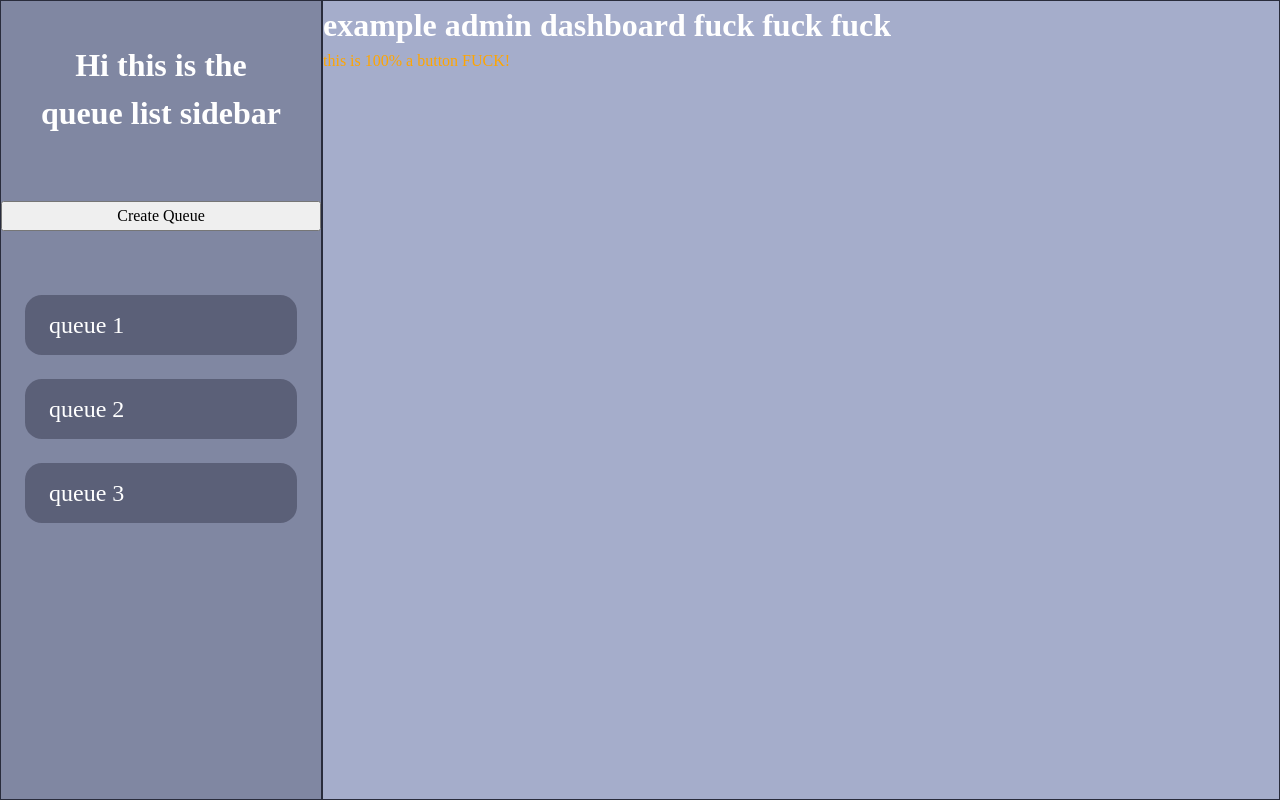
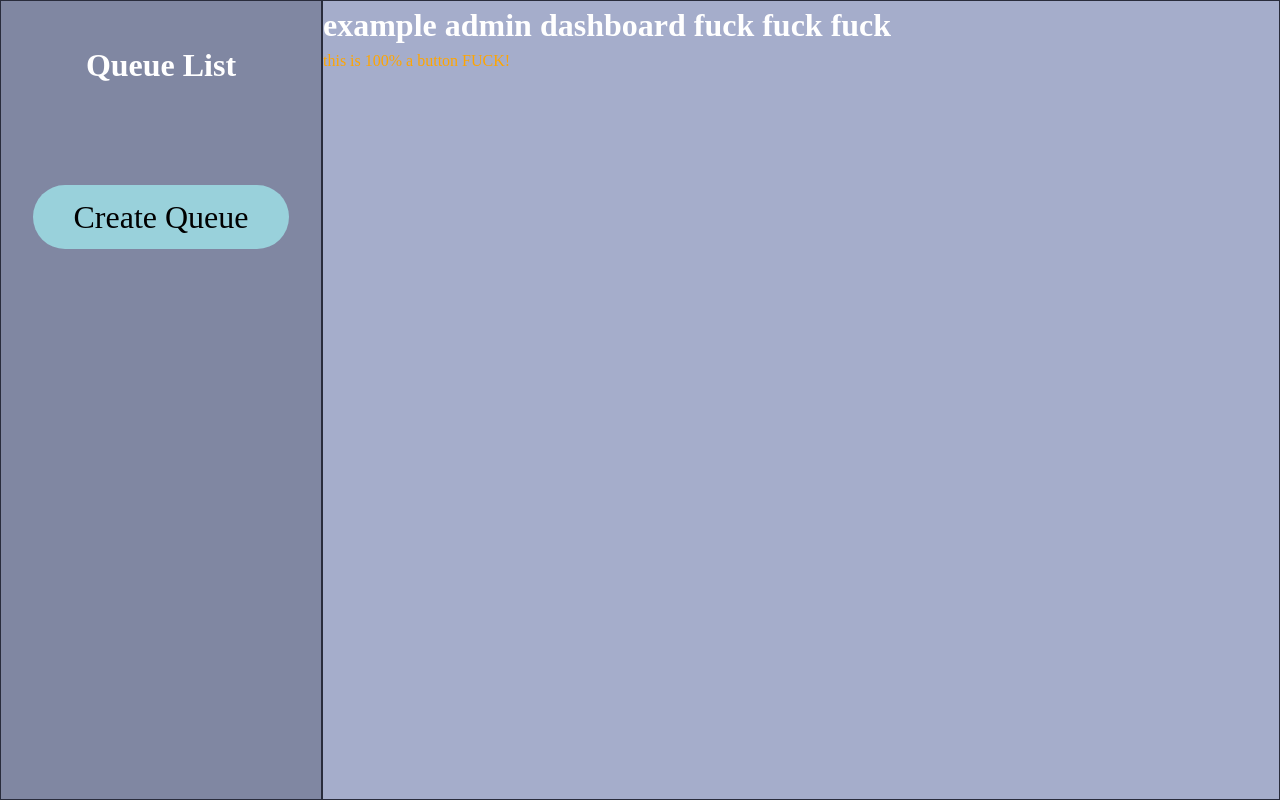
Before and after one commit to sebvu/COSC-4353-F26-Group-1, a Next.js app: page /admin-dashboard in a window 1280 px wide. Built offline with nearby package versions, Linux system fonts and the light colour scheme.

Commit message:
Create "Create Queue" button
The button only populates a temporary list with
string objects currently but will change to
populate actual queue object.

```diff
--- a/app/admin-dashboard/page.tsx
+++ b/app/admin-dashboard/page.tsx
@@ -1,24 +1,30 @@
+"use client";
+
 import styles from "@/app/ui/admin-dashboard/admin-dashboard.module.css";
-
-function createQueue() {
-
-}
-
-function createButton() {
-
-}
+import { useState } from "react";
 
 export default function Page() {
+  const [queues, setQueues] = useState<string[]>([]);
+
+  function createQueue () {
+    setQueues((currentQueues) => [...currentQueues, "queue"])
+  }
+
+
   return (
     // must always return a root!
     <div className={styles.main}>
       <div className={styles.queueListContainer}>
-        <h1>Hi this is the queue list sidebar</h1>
-        <button className={styles.createQueueButton}>Create Queue</button>
+        <h1>Queue List</h1>
+        <button onClick={createQueue} className={styles.createQueueButton}>
+          Create Queue
+        </button>
         <ul className={styles.queueList}>
-          <li className={styles.queueItem}>queue 1</li>
-          <li className={styles.queueItem}>queue 2</li>
-          <li className={styles.queueItem}>queue 3</li>
+          {queues.map((queue, index) => (
+            <li key={index} className={styles.queueItem}>
+              {queue}
+            </li>
+          ))}
         </ul>
       </div>
       <div className={styles.mainContent}>
--- a/app/ui/admin-dashboard/admin-dashboard.module.css
+++ b/app/ui/admin-dashboard/admin-dashboard.module.css
@@ -8,9 +8,8 @@ body {
   min-height: 100vh;
 }
 
-.main div {
+.main > div {
   border: 1px rgb(41, 44, 60) solid;
-  width: 100%;
 }
 
 .mainContent {
@@ -27,11 +26,27 @@ body {
   flex: 0 0 20%;
   display: flex;
   flex-direction: column;
+  align-items: center;
   gap: 4em;
 }
 
 .queueListContainer h1 {
   text-align: center;
+}
+
+.createQueueButton {
+  margin: 1em;
+  align-self: center;
+  width: 8em;
+  height: 2em;
+  border: 0;
+  background-color: rgb(153, 209, 219);
+  border-radius: 1em;
+  font-size: 2em;
+}
+
+.createQueueButton:hover {
+  background-color: rgb(140, 170, 238)
 }
 
 .queueList {
@@ -41,7 +56,10 @@ body {
   min-width: 20em;
   display: flex;
   flex-direction: column;
+  flex: 1;
+  width: 100%;
   gap: 1.5em;
+  margin: 0;
   padding: 0;
 }
 
```
